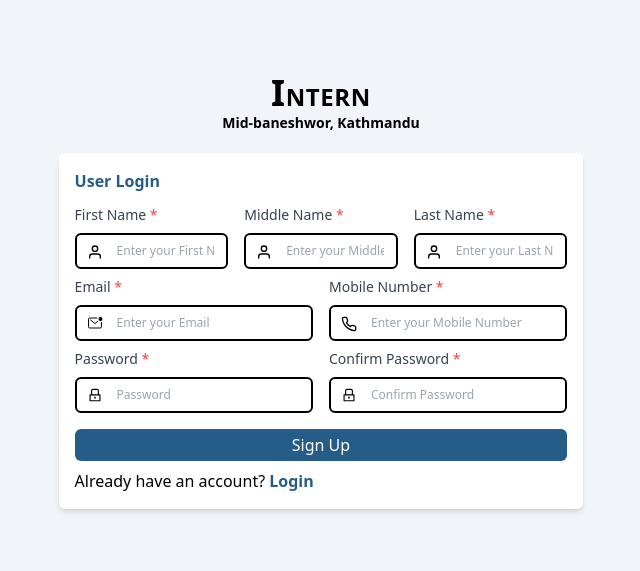
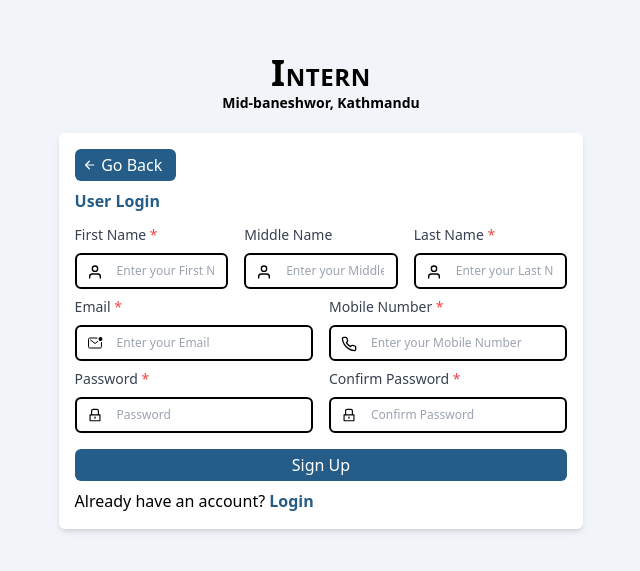
Before and after one commit to ankitnep001/projectOneIntern-Frontend, a React (Vite) app: page /auth/user/sign-up in a window 1280 px wide. Shown: the part 109-680 px from the top of the page, without its empty margins (319-959 px from the left). Built offline with nearby package versions, Linux system fonts and the light colour scheme.

Commit message:
feat-added goback button in login and signup form (Login.tsx & SignUp.tsx)

```diff
--- a/src/ui/common/atoms/Button.tsx
+++ b/src/ui/common/atoms/Button.tsx
@@ -2,10 +2,11 @@ interface IButton {
   type: 'button' | 'submit' | 'reset'
   icon?: React.ReactNode
   buttonText: string
+  onClick?: () => void;
 }
-const Button: React.FC<IButton> = ({ type, icon, buttonText }) => {
+const Button: React.FC<IButton> = ({ type, icon, buttonText, onClick }) => {
   return (
-    <button className='flex items-center justify-center  rounded-md p-1 w-full' type={type}>
+    <button className='flex items-center justify-center  rounded-md p-1 w-full' type={type} onClick={onClick}>
       {icon}
       <span className='text-sm md:text-base  '>{buttonText}</span>
     </button>
--- a/src/ui/user/pages/auth/Login.tsx
+++ b/src/ui/user/pages/auth/Login.tsx
@@ -2,13 +2,21 @@ import Button from '@ui/common/atoms/Button'
 import InputField from '@ui/common/atoms/InputField'
 import Label from '@ui/common/atoms/Label'
 import { AiOutlineLock } from 'react-icons/ai'
-import { IoMailUnreadOutline } from 'react-icons/io5'
-import { Link } from 'react-router-dom'
+import { IoArrowBack, IoMailUnreadOutline } from 'react-icons/io5'
+import { Link, useNavigate } from 'react-router-dom'
 
 const Login = () => {
+  const navigate = useNavigate();
+  const goBack = () => {
+    navigate(-1); // Navigate back one step in history
+  };
   return (
     <div className='px-4 py-4  w-[98vw] md:w-[50vw] lg:w-[30vw]'>
       <form className='  '>
+        <div className='w-fit flex justify-end items-center px-2 mb-2 cursor-pointer hover:bg-[#1a496d] bg-[#255d88] rounded-md text-white ' onClick={goBack}>
+          <IoArrowBack />
+          <Button type={'button'} buttonText={'Go Back'} />
+        </div>
         <h1 className='text-[#255d88] font-bold mb-3'>User Login</h1>
         <div className='w-full'>
           {/* Email */}
--- a/src/ui/user/pages/auth/SignUp.tsx
+++ b/src/ui/user/pages/auth/SignUp.tsx
@@ -3,14 +3,24 @@ import InputField from '@ui/common/atoms/InputField'
 import Label from '@ui/common/atoms/Label'
 import { AiOutlineLock } from 'react-icons/ai'
 import { FiPhone, FiUser } from 'react-icons/fi'
-import { IoMailUnreadOutline } from 'react-icons/io5'
-import { Link } from 'react-router-dom'
+import { IoArrowBack, IoMailUnreadOutline } from 'react-icons/io5'
+import { Link, useNavigate } from 'react-router-dom'
 
 const SignUp = () => {
+  const navigate = useNavigate();
+  const goBack = () => {
+    navigate(-1); // Navigate back one step in history
+  };
+
   return (
     <div className='px-4 py-4  w-[98vw] md:w-[70vw] lg:w-[41vw]'>
-      <form className='  '>
+      <form className=''>
+        <div className='w-fit flex justify-end items-center px-2 mb-2 cursor-pointer hover:bg-[#1a496d] bg-[#255d88] rounded-md text-white ' onClick={goBack}>
+          <IoArrowBack />
+          <Button type={'button'} buttonText={'Go Back'} />
+        </div>
         <h1 className='text-[#255d88] font-bold mb-3'>User Login</h1>
+
         <div className='w-full'>
           {/* Name */}
           <div className=' flex flex-col md:flex-row gap-x-4'>
@@ -23,7 +33,7 @@ const SignUp = () => {
 
             {/* Middle Name */}
             <div className='relative'>
-              <Label name={'middleName'} label={'Middle Name'} required={true} />
+              <Label name={'middleName'} label={'Middle Name'} />
               <FiUser className='absolute left-3 top-[39px] ' />
               <InputField name={'middleName'} type={'text'} autocomplete='on' placeholder={'Enter your Middle Name'} />
             </div>
@@ -88,6 +98,7 @@ const SignUp = () => {
           <span className='text-[#255d88] font-bold'>Login </span>
         </Link>
       </div>
+
     </div>
   )
 }
```
